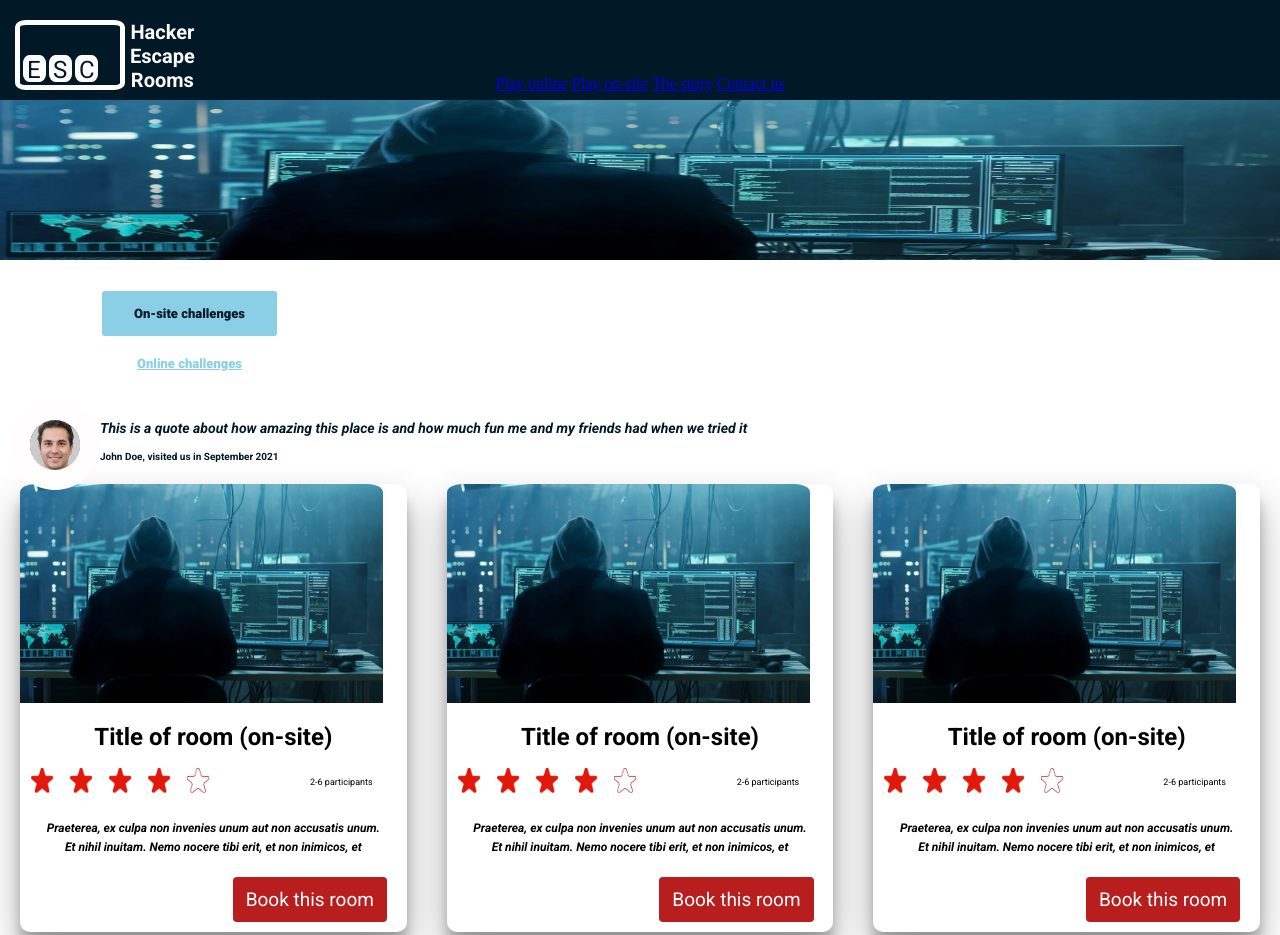
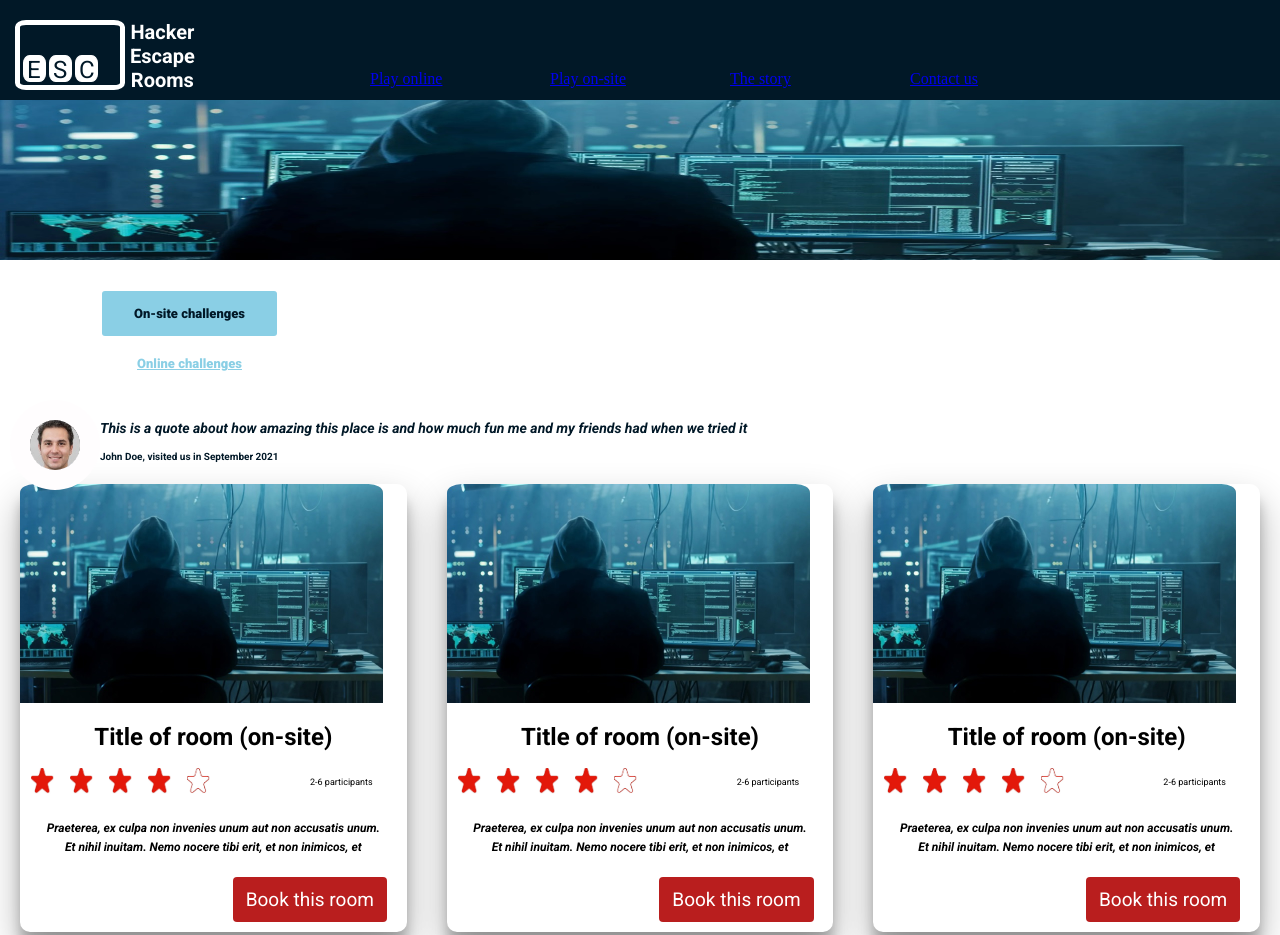
Before and after one commit to Willi86/Escape-Room, a plain HTML site: page index.html in a window 1280 px wide. Shown: the top 935 px of the page. Drawn offline with Linux system fonts and the light colour scheme.

Commit message:
Main-menu for desktop

```diff
--- a/style.css
+++ b/style.css
@@ -523,6 +523,18 @@ footer nav {
     block-size: 200px;
 }
 
+.main-nav li {
+
+    padding-top: 150px;
+    padding:90px;
+}
+.main-nav li a {
+
+    position: absolute;
+    margin-top: 70px;
+    justify-content: center;
+    align-items: center;
+}
 /*
 
 @media only screen and (max-width: 600px) {
@@ -539,7 +551,7 @@ footer nav {
         display: none;
     }
 
-    .main-nav-mobile {
+    .button-menu {
         display: block;
     }
 
@@ -549,12 +561,16 @@ footer nav {
 
 }
 
-@media screen and (min-width: 500px) {
+@media screen and (min-width: 500px) { /* for tablets and desktops */
     .button-menu {
         display: none;
     }
+    .main-nav{
+
+
+    }
+    .main-nav li {
+        display: inline;
+    }
 
 }
-
-
-/*
```
